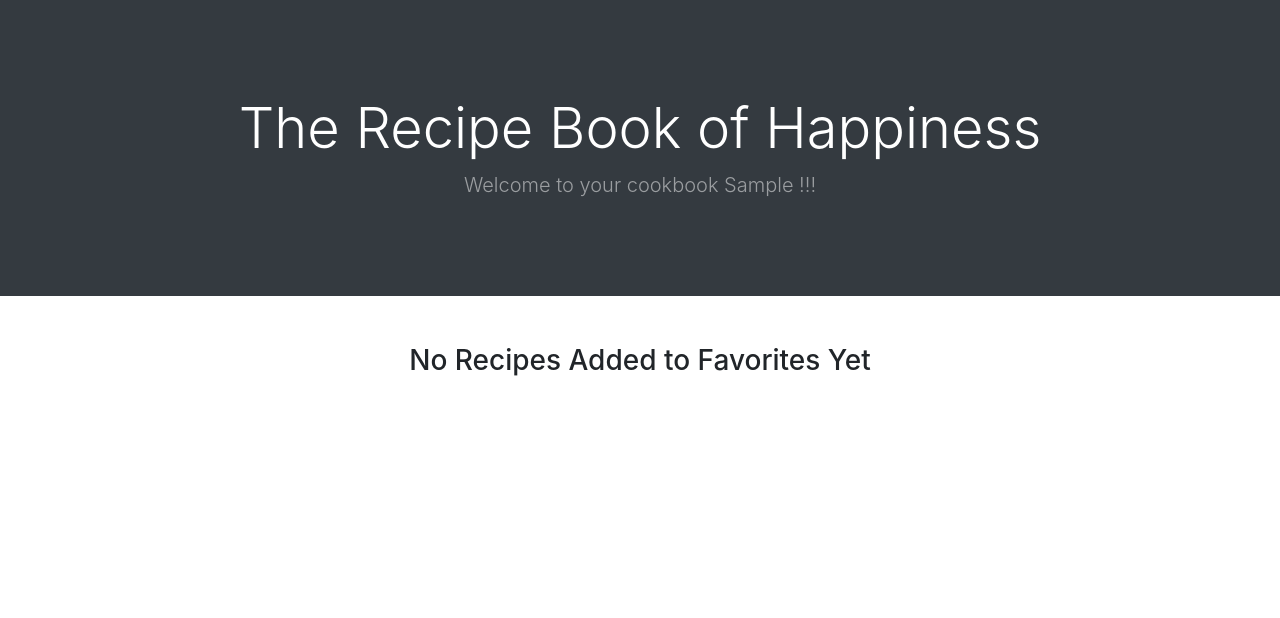
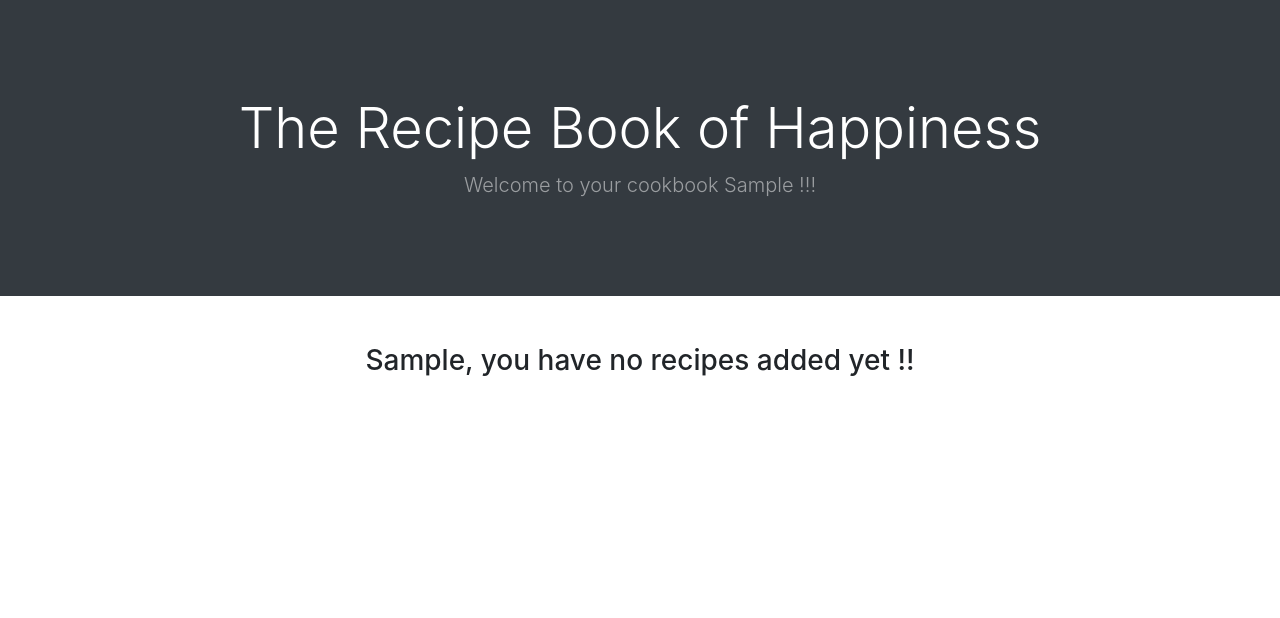
Before and after one commit to Code-Institute-Submissions/Frangelicomk-cookbook-project_SepResub, a Flask app: page /favorites/1 in a window 1280 px wide. Shown: the part 57-675 px from the top of the page. Run offline with Flask 2, Linux system fonts and the light colour scheme; the visitor is signed in with stand-in values (Sample User, id 1); a database or web service that is not in the repository returns one stand-in record (values such as "Sample title"); some libraries are stand-ins or nearby versions.

Commit message:
added html to favorite.html to reflect a proper message to the user

```diff
--- a/templates/favorites.html
+++ b/templates/favorites.html
@@ -53,7 +53,7 @@
             {%endfor%}
             {% else %}
             <div>
-                <h3 class="text-center">No Recipes Added to Favorites Yet</h3>
+                <h3 class="text-center">{{ username.capitalize() }}, you have no recipes added yet !! </h3>
             </div>
             {% endif %}
     </div>
```
